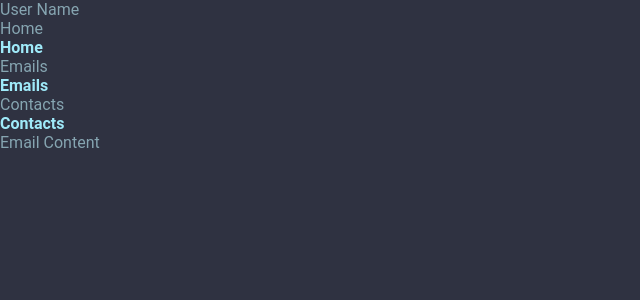
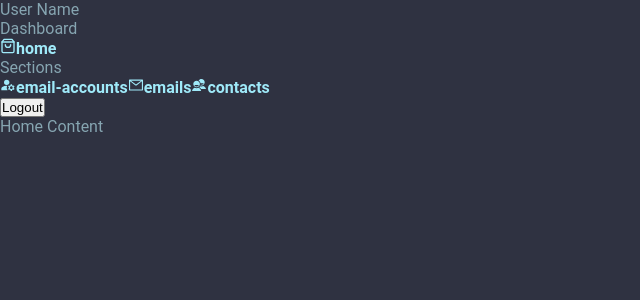
Before and after one commit to supremed3v/electron-app, a React (Vite) app in the folder src/renderer/: page / in a window 1280 px wide. Shown: the top 300 px of the page, without its empty margins (0-640 px from the left). Built offline with nearby package versions, Linux system fonts and the light colour scheme.

Commit message:
completed sidebar and created pages for routes

```diff
--- a/src/renderer/src/Home.jsx
+++ b/src/renderer/src/Home.jsx
@@ -2,20 +2,23 @@ import Sidebar from './components/Sidebar'
 import { useGlobalContext } from '../context/ContextProvider'
 import { Routes, Route } from 'react-router-dom'
 import HomeContent from './components/HomeContent'
+import EmailAccounts from './sections/EmailAccounts'
+import Emails from './sections/Emails'
+import Contacts from './sections/Contacts'
 
 const Home = () => {
-  const { activeMenu } = useGlobalContext()
   return (
     <div className="grid grid-cols-4">
       <div className="bg-gray-800 h-screen rounded">
         <Sidebar />
       </div>
-      <div className="col-span-3">
+      <div className="col-span-3 px-4 py-4">
         <Routes>
           <Route path="/" element={<HomeContent />} />
           <Route path="/home" element={<HomeContent />} />
-          <Route path="/about" element={<HomeContent />} />
-          <Route path="/contact" element={<HomeContent />} />
+          <Route path="/email-accounts" element={<EmailAccounts />} />
+          <Route path="/emails" element={<Emails />} />
+          <Route path="/contacts" element={<Contacts />} />
         </Routes>
       </div>
     </div>
--- /dev/null
+++ b/src/renderer/src/assets/constants.jsx
@@ -0,0 +1,34 @@
+import { AiOutlineMail } from 'react-icons/ai'
+import { FiShoppingBag } from 'react-icons/fi'
+import { MdManageAccounts } from 'react-icons/md'
+import { IoMdContacts } from 'react-icons/io'
+
+export const links = [
+  {
+    title: 'Dashboard',
+    links: [
+      {
+        name: 'home',
+        icon: <FiShoppingBag />
+      }
+    ]
+  },
+
+  {
+    title: 'Sections',
+    links: [
+      {
+        name: 'email-accounts',
+        icon: <MdManageAccounts />
+      },
+      {
+        name: 'emails',
+        icon: <AiOutlineMail />
+      },
+      {
+        name: 'contacts',
+        icon: <IoMdContacts />
+      }
+    ]
+  }
+]
--- a/src/renderer/src/components/HomeContent.jsx
+++ b/src/renderer/src/components/HomeContent.jsx
@@ -1,5 +1,5 @@
 const HomeContent = () => {
-  return <div>Email Content</div>
+  return <div>Home Content</div>
 }
 
 export default HomeContent
--- a/src/renderer/src/components/Sidebar.jsx
+++ b/src/renderer/src/components/Sidebar.jsx
@@ -1,37 +1,22 @@
 import { useState } from 'react'
 import { Link, NavLink } from 'react-router-dom'
 import { useGlobalContext } from '../../context/ContextProvider'
+import { links } from '../assets/constants'
 
 const Sidebar = () => {
   const [screenSize, setScreenSize] = useState(undefined)
 
   const { activeMenu, setActiveMenu } = useGlobalContext()
-  const activeLink = 'flex items-center gap-5 pl-4 pt-3 pb-2.5 rounded-lg text-white text-md m-2'
+  const activeLink =
+    'flex items-center gap-5 pl-4 pt-4 pb-2.5 rounded-lg text-blue-400 text-md m-2 pr-2'
   const normalLink =
-    'flex items-center gap-5 pl-4 pt-3 pb-2.5 rounded-lg text-white text-md text-gray-700 dark:text-gray-200 dark:hover:text-black hover:bg-light-gray m-2'
+    'flex items-center gap-5 pl-4 pt-4 pb-2.5 rounded-lg text-white text-md text-gray-700 dark:text-gray-200 dark:hover:text-white hover:bg-blue-400 m-2 pr-2 transition duration-300 ease-in-out'
   const handleCloseSideBar = () => {
     if (activeMenu) {
       setActiveMenu(true)
+      console.log(activeMenu)
     }
   }
-
-  const links = [
-    {
-      name: 'Home',
-      id: 1,
-      path: 'home'
-    },
-    {
-      name: 'Emails',
-      id: 2,
-      path: 'about'
-    },
-    {
-      name: 'Contacts',
-      id: 3,
-      path: 'contact'
-    }
-  ]
 
   return (
     <div>
@@ -50,23 +35,34 @@ const Sidebar = () => {
           <div className="flex flex-col items-center justify-center">
             <div className="mt-10">
               {links.map((item) => (
-                <div key={item.id}>
-                  <p className="text-gray-400 m-3 mt-4 uppercase">{item.name}</p>
-
-                  <NavLink
-                    to={`/${item.path}`}
-                    key={item.name}
-                    onClick={handleCloseSideBar}
-                    className={({ isActive }) => (isActive ? activeLink : normalLink)}
-                  >
-                    <span className="capitalize">{item.name}</span>
-                  </NavLink>
+                <div key={item.title}>
+                  <p className="text-gray-400 m-3 mt-5 uppercase">{item.title}</p>
+                  {item.links.map((link) => (
+                    <NavLink
+                      to={`/${link.name}`}
+                      key={link.name}
+                      onClick={handleCloseSideBar}
+                      className={({ isActive }) => (isActive ? activeLink : normalLink)}
+                      style={({ isActive }) => ({
+                        backgroundColor: isActive && '#fff' // blue-600
+                      })}
+                    >
+                      {link.icon}
+                      <span className="capitalize">{link.name}</span>
+                    </NavLink>
+                  ))}
                 </div>
               ))}
             </div>
           </div>
         </div>
       </div>
+      {/* Logout button */}
+      <div className="flex flex-col items-center justify-end mt-20">
+        <button className="bg-red-500 hover:bg-red-600 text-white font-bold py-2 px-4 rounded">
+          Logout
+        </button>
+      </div>
     </div>
   )
 }
--- /dev/null
+++ b/src/renderer/src/sections/Contacts.jsx
@@ -0,0 +1,7 @@
+import React from 'react'
+
+const Contacts = () => {
+  return <div>Contacts</div>
+}
+
+export default Contacts
--- /dev/null
+++ b/src/renderer/src/sections/EmailAccounts.jsx
@@ -0,0 +1,5 @@
+const EmailAccounts = () => {
+  return <div>EmailAccounts</div>
+}
+
+export default EmailAccounts
--- /dev/null
+++ b/src/renderer/src/sections/Emails.jsx
@@ -0,0 +1,7 @@
+import React from 'react'
+
+const Emails = () => {
+  return <div>Emails</div>
+}
+
+export default Emails
```
